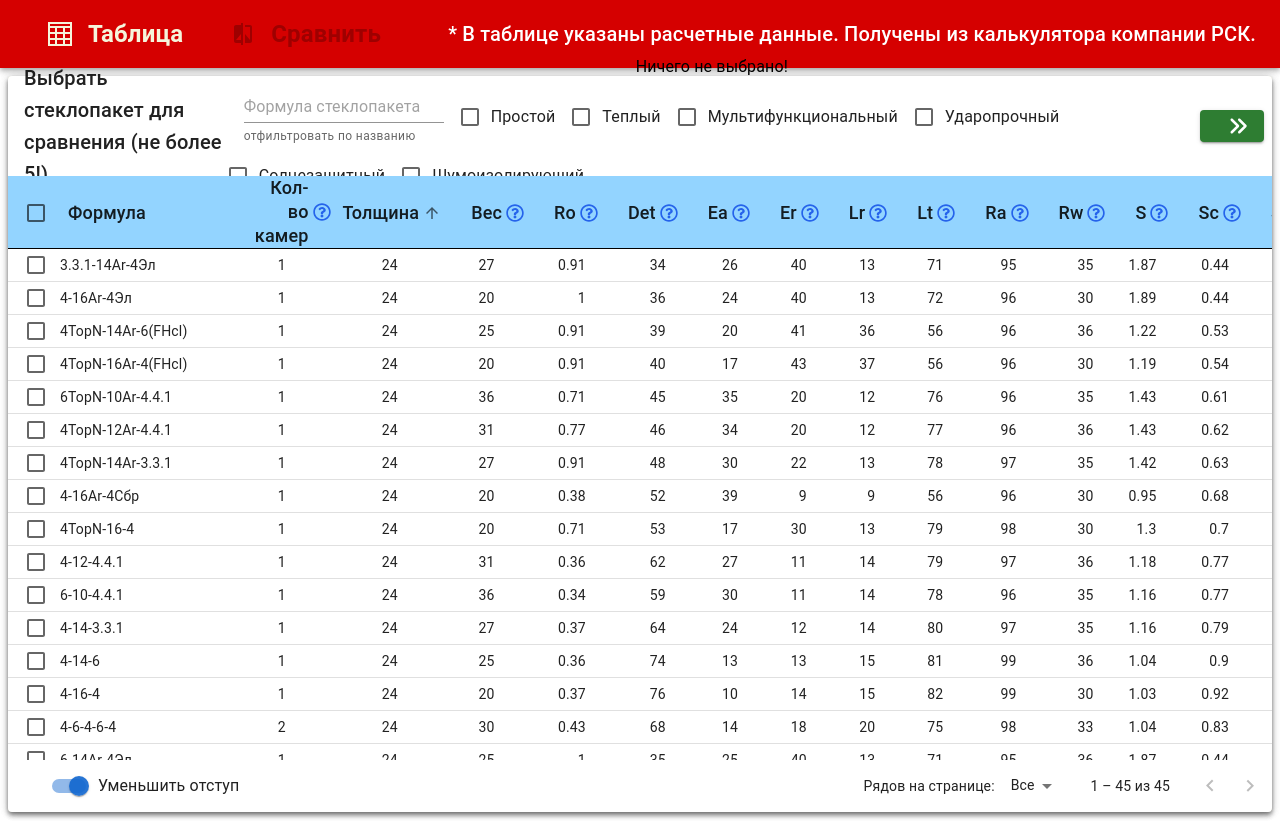
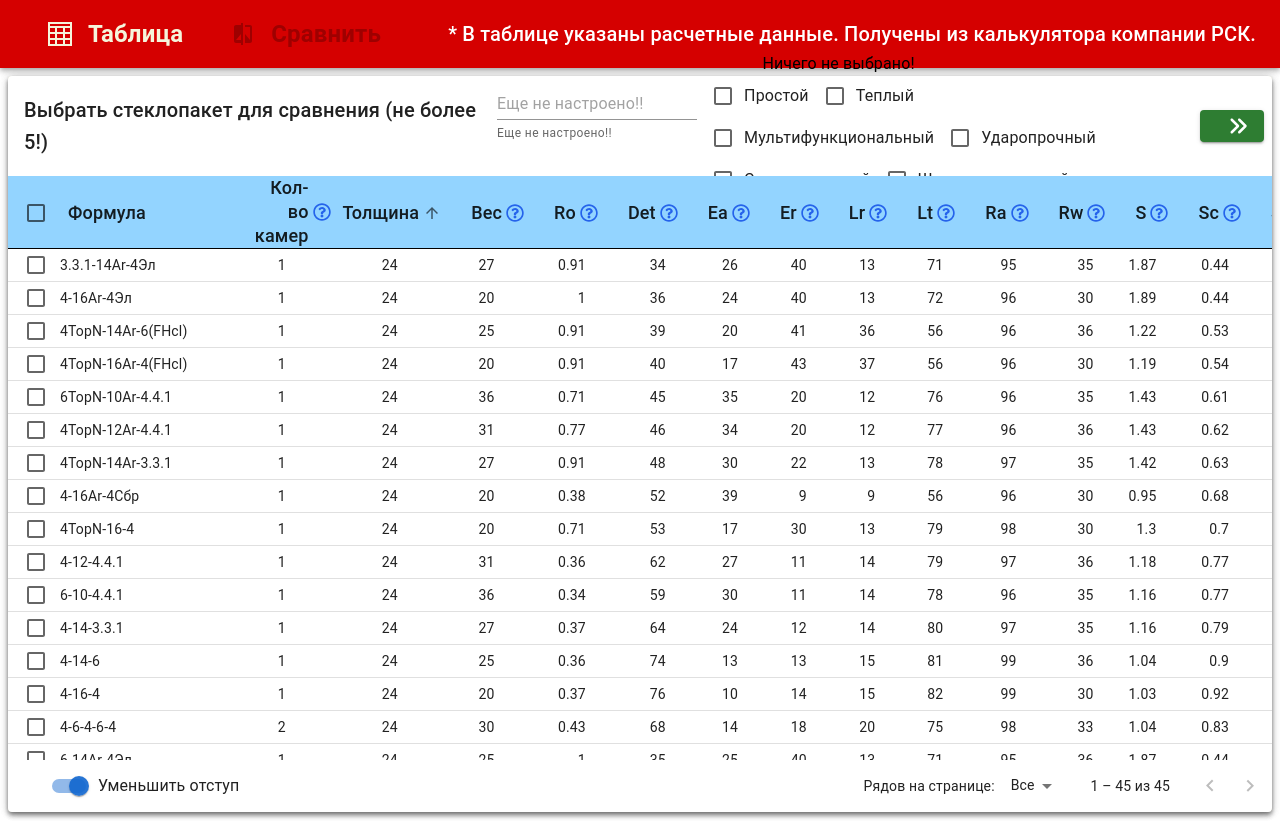
Before and after one commit to akuma-code/stp_client, a React (Create React App) app: page / in a window 1280 px wide. Both pictures are taken after a click on the button "ВЫБЕРИ ОСНОВНЫЕ СВОЙСТВА". Built offline with nearby package versions, Linux system fonts and the light colour scheme.

Commit message:
toolbar style changed

```diff
--- a/src/Components/DataTable/StpTableToolbar.tsx
+++ b/src/Components/DataTable/StpTableToolbar.tsx
@@ -44,7 +44,7 @@ export function StpTableToolbar({ numSelected }: TableToolbarProps) {
                 }),
             } }
         >
-            <Stack sx={ { flex: '1 1 20%', flexDirection: 'row', alignItems: 'center' } }>
+            <Stack sx={ { flex: '1 1 60%', flexDirection: 'row', alignItems: 'center' } }>
 
                 { numSelected > 0 ? (
                     <Typography
@@ -68,7 +68,7 @@ export function StpTableToolbar({ numSelected }: TableToolbarProps) {
                     </Typography>
                 ) }
             </Stack>
-            <Stack sx={ { flexDirection: 'row', alignItems: 'center' } }>
+            <Stack sx={ { flexDirection: 'row', alignItems: 'center', flexGrow: 0 } }>
 
                 <StpTagsForm open={ showTags } />
 
--- a/src/Components/DataTable/StpTagsGroup.tsx
+++ b/src/Components/DataTable/StpTagsGroup.tsx
@@ -1,7 +1,8 @@
-import { Box, Checkbox, FormControl, FormControlLabel, FormGroup, FormLabel, TextField } from '@mui/material'
-import React, { useCallback, useMemo } from 'react'
+import { Checkbox, FormControl, FormControlLabel, FormGroup, FormLabel, Stack, TextField } from '@mui/material'
+import React, { useCallback } from 'react'
 import { useAppContext } from '../../Hooks/useStoresContext'
 import { StpTypeProps } from '../../Interfaces/Types'
+import { useDebounce } from '../../Hooks/useDebounce'
 
 type StpTypeFGProps = {
     open: boolean
@@ -14,6 +15,7 @@ export const StpTagsForm = ({ open }: StpTypeFGProps) => {
     const { _type, setType, filteredItemsCount, setQuery, query } = useAppContext()
 
 
+
     const labelText = useCallback(() => {
         const allBlank = Object.values(_type).every(v => v === false)
         if (allBlank && query === "") return `Ничего не выбрано!`
@@ -24,11 +26,16 @@ export const StpTagsForm = ({ open }: StpTypeFGProps) => {
     }, [filteredItemsCount])
 
 
-
+    // const handleQuery = useCallback((e: React.ChangeEvent<HTMLInputElement>) => {
+    //     const value = e.target.value
+    //     setQuery(prev => value)
+    // }, [query])
 
 
 
     const lb = labelText()
+
+
     function handleChange(prop: keyof CheckboxGroup) {
         const onchange: ChangeFn = (e, checked) => {
             setType(prev => ({ ...prev, [prop]: checked }))
@@ -38,24 +45,25 @@ export const StpTagsForm = ({ open }: StpTypeFGProps) => {
 
     return (open &&
         <FormControl sx={ { m: .5, } } component="fieldset" variant="outlined" size='small'>
-            <FormLabel component="legend" sx={ { textAlign: 'center', color: 'black' } } >
+            <FormLabel component="legend" sx={ { textAlign: 'center', color: 'black', flexGrow: 1 } } >
                 { lb }
             </FormLabel>
-            <FormGroup sx={ { display: 'flex', flexDirection: 'row' } }>
+            <FormGroup sx={ { display: 'flex', flexDirection: 'row', alignContent: 'flex-end' } }>
 
 
                 <TextField
                     name='search_query'
-                    helperText='отфильтровать по названию'
-                    placeholder='Формула стеклопакета'
+                    helperText='Еще не настроено!!'
+                    placeholder='Еще не настроено!!'
                     size='small'
                     variant='standard'
                     inputMode='text'
                     margin='normal'
-                    sx={ { maxWidth: 200, mx: 2, textAlign: 'center' } }
-                    onChange={ (e) => setQuery(e.target.value) }
-                    value={ query }
+                    sx={ { maxWidth: 200, mx: 2, textAlign: 'center', color: 'black', } }
+                // onChange={ (e) => setQuery(e.target.value) }
+                // value={ query }
                 />
+                <Stack direction={ 'row' } flexWrap={ 'wrap' } width={ '60%' } flexGrow={ 0 }>
 
                     <FormControlLabel
                         control={
@@ -94,6 +102,7 @@ export const StpTagsForm = ({ open }: StpTypeFGProps) => {
                         label="Шумоизолирующий"
                     />
 
+                </Stack>
             </FormGroup>
         </FormControl>
     )
--- a/src/Hooks/useCompare.ts
+++ b/src/Hooks/useCompare.ts
@@ -2,9 +2,10 @@ import { useMemo } from "react";
 import { StpData } from "../Components/DataTable/StpDataTable";
 import { StpTags } from "../Components/StpTable/TableObjects";
 import { AnyObj } from "../Interfaces/Types";
+import { useDebounce } from "./useDebounce";
 
 type Order = 'asc' | 'desc';
-
+type TSort = { [key: string]: string | number }
 
 
 function descendingComparator<T>(a: T, b: T, orderBy: keyof T) {
@@ -55,27 +56,28 @@ export function useCompare<T extends AnyObj>(array: readonly T[], order: Order,
     return sorted
 }
 
-export function useSortAndFilter<T extends AnyObj>(array: readonly T[], order: Order, sort_field: any, tags: StpTags[], query: string) {
+export function useSortAndFilter<T extends AnyObj>(array: readonly T[], order: Order, sort_field: any, query: string) {
+    const _query = useDebounce(query, 1500)
 
     const sorted = useCompare(array, order, sort_field)
 
     const filtered = useMemo(() => {
 
-        const fil = [...sorted].filter(item => {
+        return [...sorted].filter(item => {
             if ('name' in item) {
-                return (typeof item.name === 'string') ? item.name.toLowerCase().includes(query.toLowerCase()) : item
+                return (typeof item.name === 'string') ? item.name.toLowerCase().includes(_query.toLowerCase()) : false
             }
-            else return item
+            else return []
         })
-        return fil
-    }, [query, sorted])
+
+    }, [_query, sorted])
 
     return filtered
 }
 
 export function useFilterTags<T extends AnyObj>(array: readonly T[], order: Order, sort_field: any, tags: StpTags[], query: string) {
 
-    const sorted = useSortAndFilter(array, order, sort_field, tags, query)
+    const sorted = useSortAndFilter(array, order, sort_field, query)
 
     const tagged = useMemo(() => tags.length > 0 ? [...sorted].filter(s => hasTags(s as unknown as StpData, tags)) : [...sorted],
         [array, order, sort_field, tags, query])
--- /dev/null
+++ b/src/Hooks/useDebounce.ts
@@ -0,0 +1,29 @@
+import { useEffect, useState } from 'react'
+
+/**
+ * Custom hook for debouncing a value.
+ * @template T - The type of the value to be debounced.
+ * @param {T} value - The value to be debounced.
+ * @param {number} [delay] - The delay in milliseconds for debouncing. Defaults to 500 milliseconds.
+ * @returns {T} The debounced value.
+ * @see [Documentation](https://usehooks-ts.com/react-hook/use-debounce)
+ * @example
+ * const debouncedSearchTerm = useDebounce(searchTerm, 300);
+ *  useDebounce uses a naive setTimeout implementation and will be removed.
+ * For a more robust implementation, use useDebounceCallback for functions and useDebounceValue for primitive values instead. The new implementation uses lodash.debounce under the hood.
+ */
+export function useDebounce<T>(value: T, delay?: number): T {
+    const [debouncedValue, setDebouncedValue] = useState<T>(value)
+
+    useEffect(() => {
+        const timer = setTimeout(() => {
+            setDebouncedValue(value)
+        }, delay ?? 500)
+
+        return () => {
+            clearTimeout(timer)
+        }
+    }, [value, delay])
+    console.log('debouncedValue: ', debouncedValue)
+    return debouncedValue
+}
```
Lines whose indentation alone changed are shown as unchanged.
